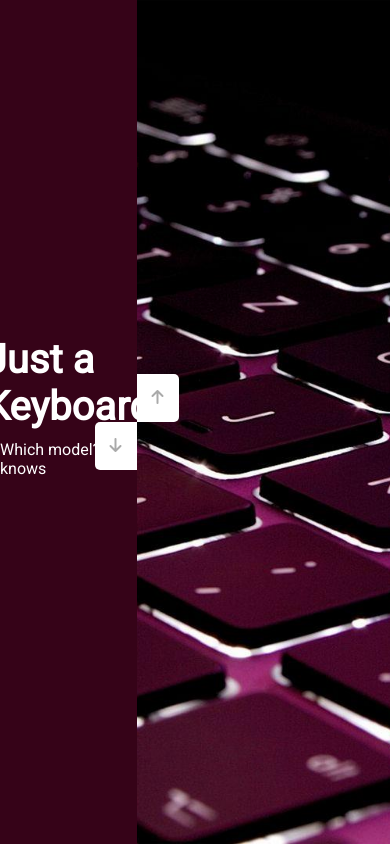
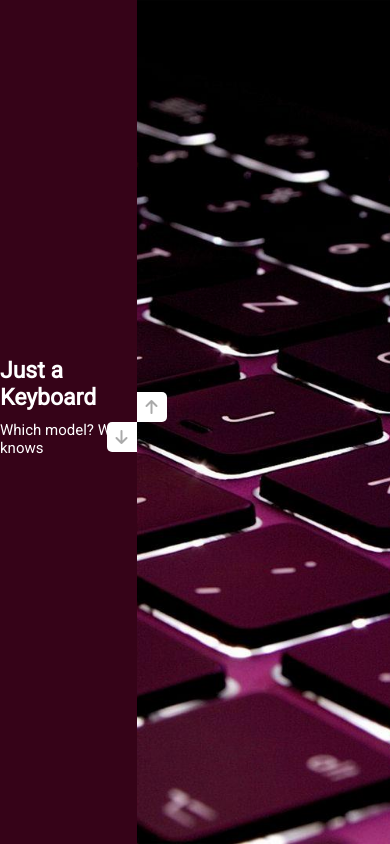
Before and after one commit to NikaXucishvili/Vertical-Slider, a plain HTML site: page index.html in a window 390 px wide. Drawn offline with Linux system fonts and the light colour scheme.

Commit message:
Responsive

```diff
--- a/style.css
+++ b/style.css
@@ -96,3 +96,37 @@ button:focus{
     border-top-right-radius: 5px;
     border-bottom-right-radius: 5px;
 }
+
+
+
+@media screen and (max-width: 932px) {
+    .slider-container{
+        display: flex;
+        flex-direction: column;
+    }
+
+    .left-slide h1{
+        font-size: 23px;
+    }
+
+    .left-slide p{
+        font-size: 15px;
+    }
+}
+
+
+@media screen and (max-width: 774px) {
+
+    .slider-container .action-buttons .up-button, .down-button{
+        width: 30px;
+        height: 30px;
+        align-items: center;
+        display: flex;
+        justify-content: center;
+    }
+}
+
+@media screen and (max-width: 700px) {
+
+
+}
```
